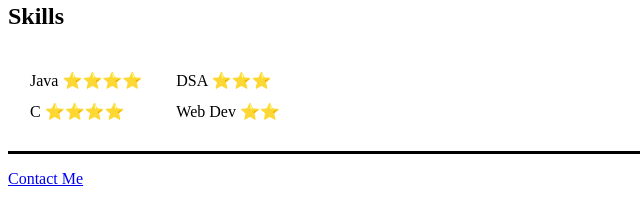
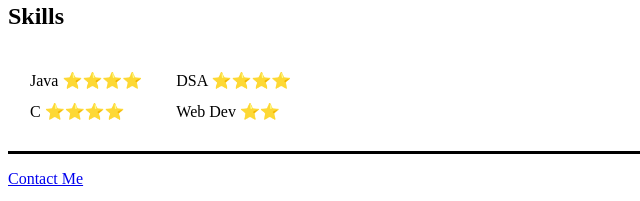
Before and after one commit to YashPriyam-13/CV, a plain HTML site: page index.html in a window 1280 px wide. Shown: the part 617-818 px from the top of the page, 0-640 px from the left. Drawn offline with Linux system fonts and the light colour scheme.

Commit message:
Update index.html

```diff
--- a/index.html
+++ b/index.html
@@ -51,7 +51,7 @@
                 <td>
                     <table cellspacing="10">
                         <tr>
-                            <td>DSA ⭐⭐⭐</td>
+                            <td>DSA ⭐⭐⭐⭐</td>
                         </tr>
                         <tr>
                             <td>Web Dev ⭐⭐</td>
```
